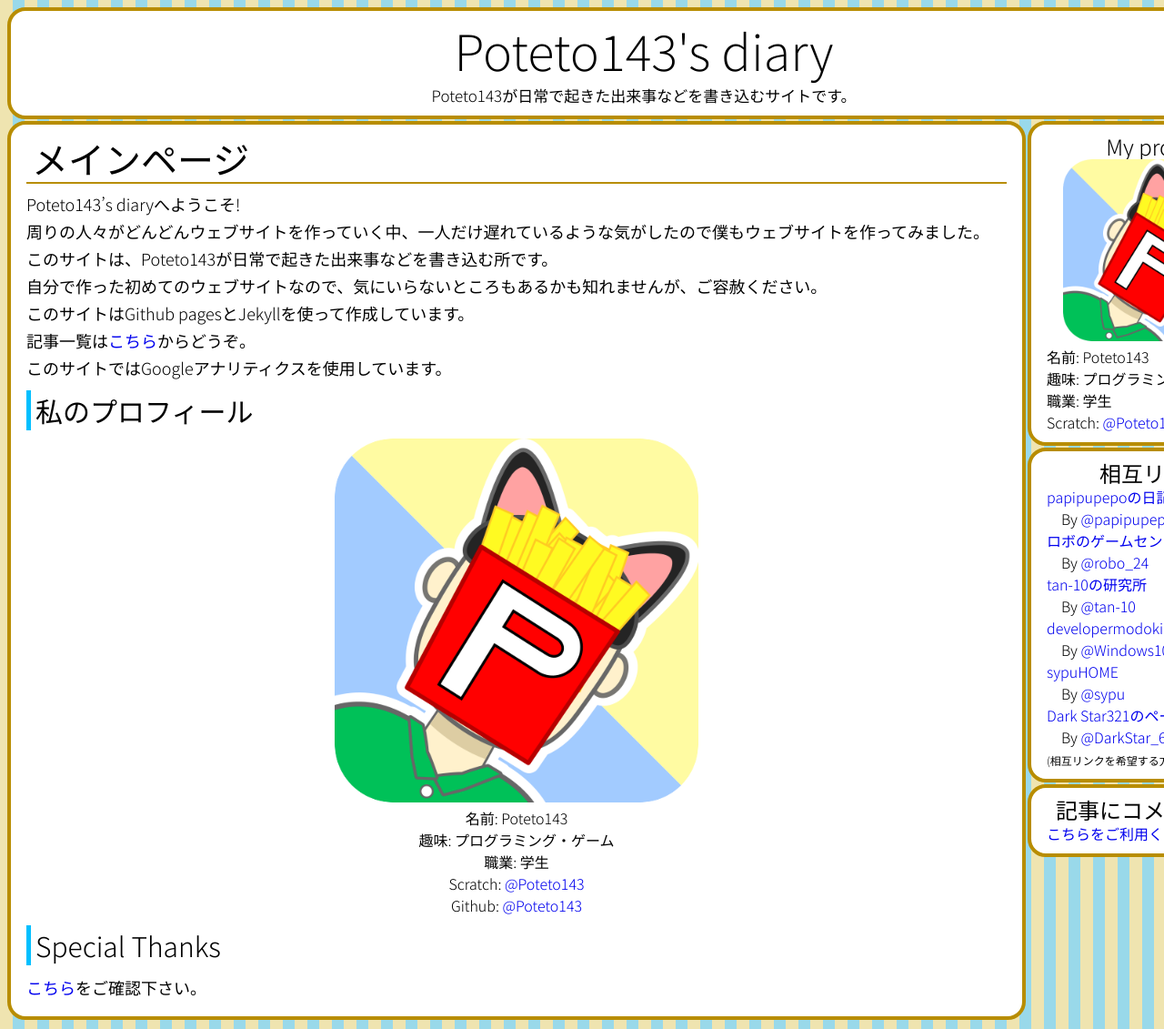
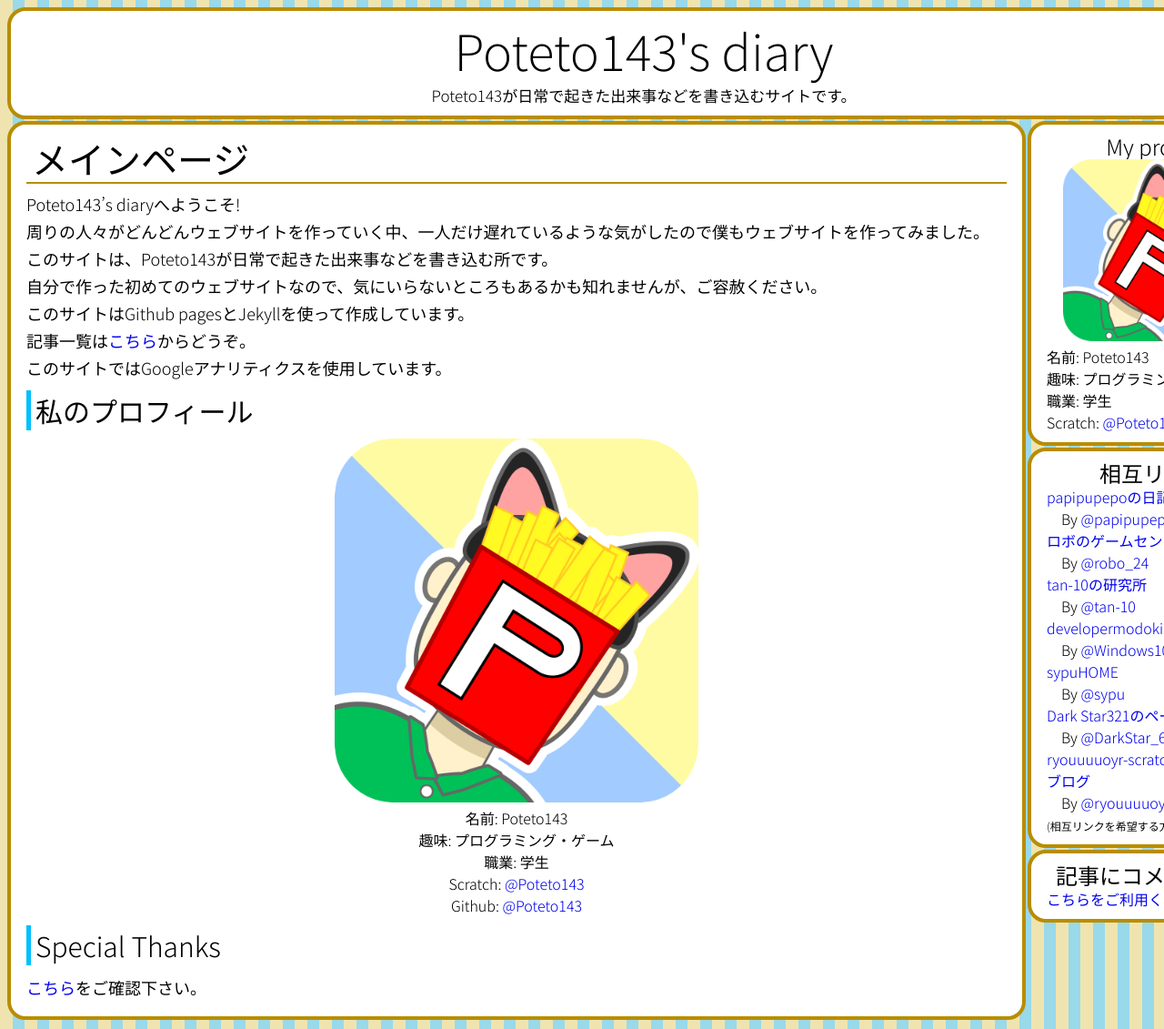
Before and after one commit to Poteto143/Poteto143s_diary, a Jekyll site: the page built from index.md, in a window 1280 px wide. Shown: the whole page at 91% size. Built offline with Jekyll 4.4.1, drawn with Linux system fonts in a browser that asks for light colours.

Commit message:
ryouuuuoyrさんの相互リンク追加

```diff
--- a/_includes/sidebar.html
+++ b/_includes/sidebar.html
@@ -21,6 +21,8 @@
         　By <a href="https://scratch.mit.edu/users/sypu/">@sypu</a><br>
         <a href="https://dark-star321.github.io/">Dark Star321のページ</a><br>
         　By <a href=https://scratch.mit.edu/users/DarkStar_654>@DarkStar_654</a><br>
+        <a href="https://ryouuuuoyr-scratcher.webnode.jp/">ryouuuuoyr-scratcherのScratchブログ</a><br>
+        　By <a href="https://scratch.mit.edu/users/ryouuuuoyr">@ryouuuuoyr</a><br>
         <span style="font-size: 12px;">(相互リンクを希望する方は<a href="{{site.url}}\2020\03\18\Look-for-link-exchange.html">こちら</a>へ)</span>
     </div>
     <div class="block">
```
